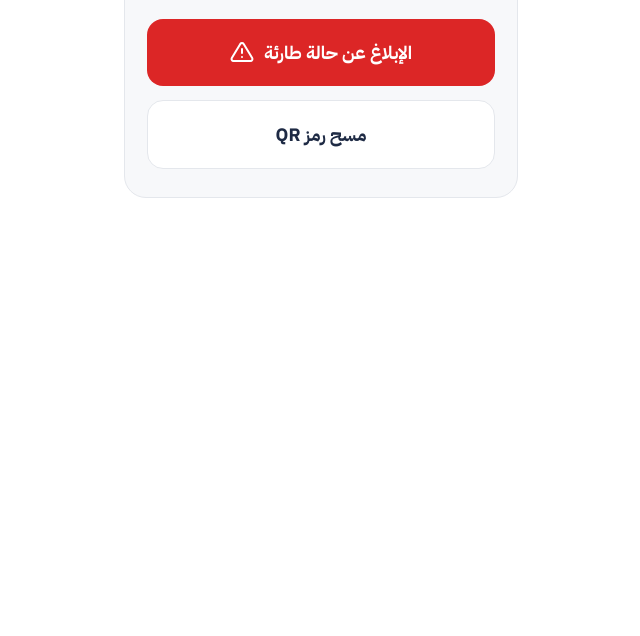
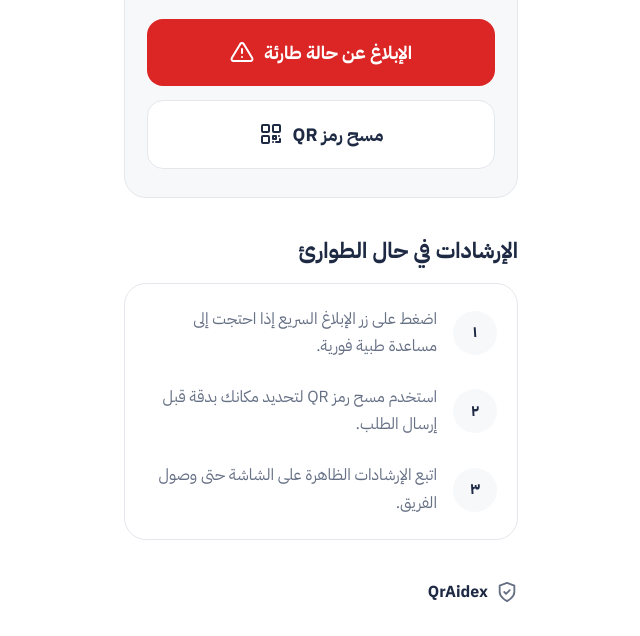
Before and after one commit to YKH02/QrAidex, a plain HTML site: page fan/index.html in a window 1280 px wide. Shown: the part 218-854 px from the top of the page, without its empty margins (319-959 px from the left). Before the commit the page ends 800 px from the top, so only its background shows below. Drawn offline with Linux system fonts and the light colour scheme.

Commit message:
Add emergency guidelines and QR code section

```diff
--- a/fan/index.html
+++ b/fan/index.html
@@ -31,4 +31,38 @@
 
       <a class="btn btn-light" id="qrBtn" href="report.html">
         مسح رمز QR
-        <svg width="24" height="24" viewBox="0 0 24 24" fill="none"
+        <svg width="24" height="24" viewBox="0 0 24 24" fill="none" stroke="currentColor" stroke-width="2" stroke-linecap="round" stroke-linejoin="round">
+          <rect x="3" y="3" width="7" height="7" rx="1"/>
+          <rect x="14" y="3" width="7" height="7" rx="1"/>
+          <rect x="3" y="14" width="7" height="7" rx="1"/>
+          <path d="M14 14h3v3h-3zM20 14v.01M14 20h.01M17 20h4v-3"/>
+        </svg>
+      </a>
+    </section>
+
+    <section class="guide">
+      <h2>الإرشادات في حال الطوارئ</h2>
+      <div class="steps">
+        <div class="step"><span class="step-num">١</span><span>اضغط على زر الإبلاغ السريع إذا احتجت إلى مساعدة طبية فورية.</span></div>
+        <div class="step"><span class="step-num">٢</span><span>استخدم مسح رمز QR لتحديد مكانك بدقة قبل إرسال الطلب.</span></div>
+        <div class="step"><span class="step-num">٣</span><span>اتبع الإرشادات الظاهرة على الشاشة حتى وصول الفريق.</span></div>
+      </div>
+    </section>
+
+    <footer class="footer">
+      <svg width="22" height="22" viewBox="0 0 24 24" fill="none" stroke="currentColor" stroke-width="2" stroke-linecap="round" stroke-linejoin="round">
+        <path d="M12 22s8-4 8-10V5l-8-3-8 3v7c0 6 8 10 8 10z"/>
+        <path d="m9 12 2 2 4-4"/>
+      </svg>
+      <span>QrAidex</span>
+    </footer>
+
+  </main>
+
+  <script>
+    var q = location.search;
+    document.getElementById('reportBtn').href = 'report.html' + q;
+    document.getElementById('qrBtn').href = 'report.html' + q;
+  </script>
+</body>
+</html>
```
